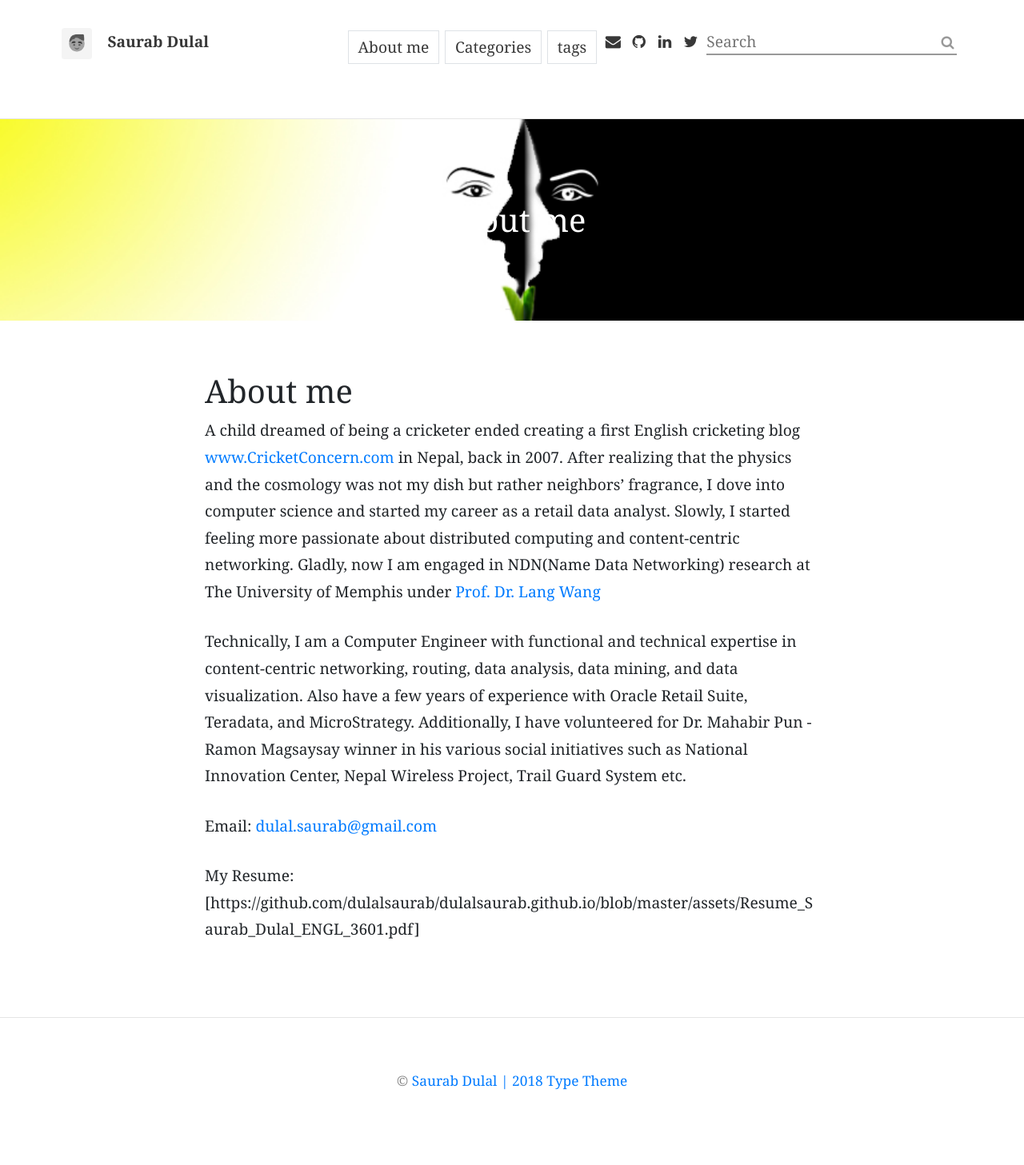
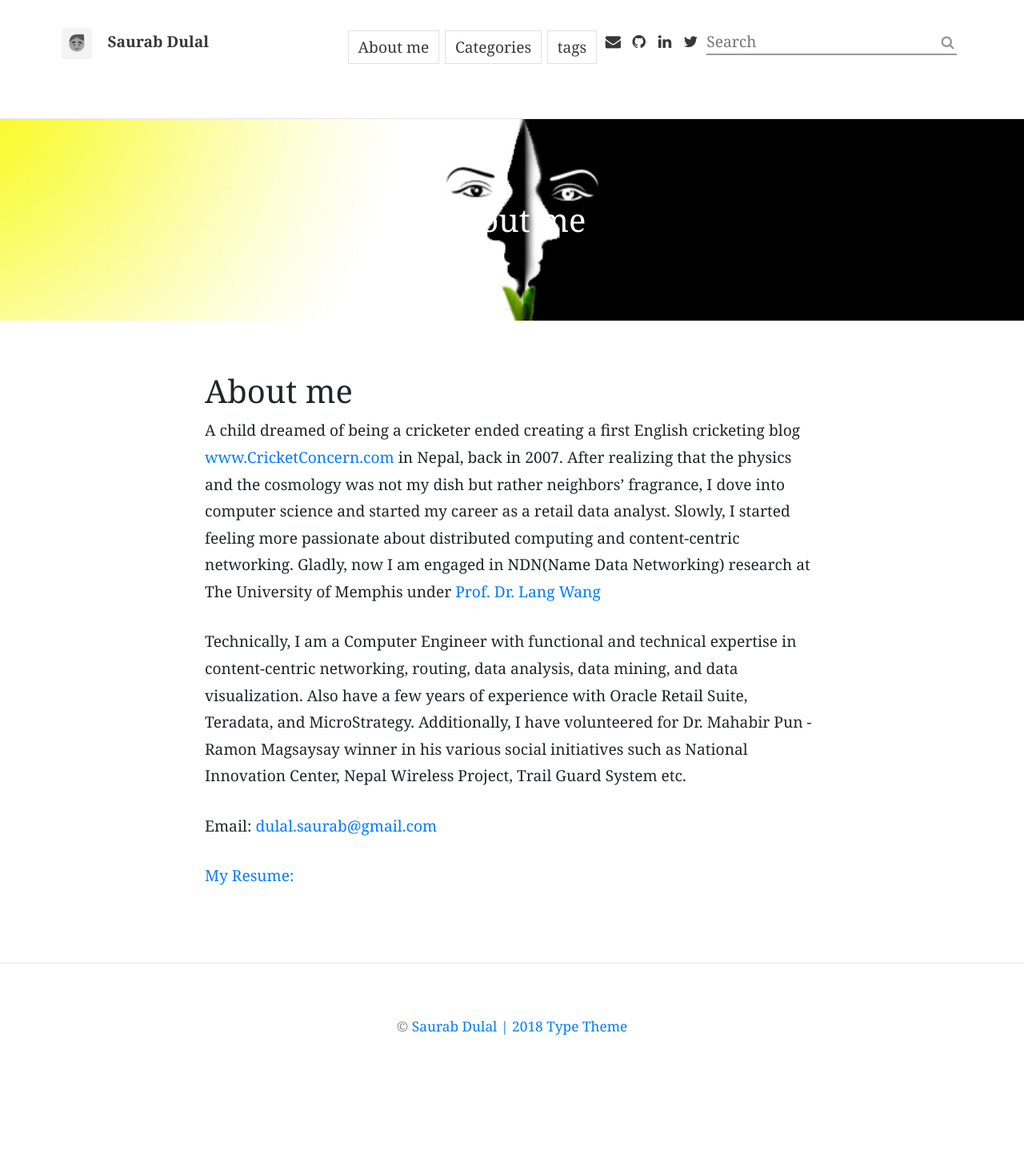
Before and after one commit to dulalsaurab/dulalsaurab.github.io_old, a Jekyll site: the page built from about.md, in a window 1280 px wide. Shown: the whole page at 80% size. Built offline with Jekyll 4.4.1, drawn with Linux system fonts in a browser that asks for light colours; nearby versions of some CDN libraries; our own code applies the rules of GitHub Pages for plain Markdown files; after the commit the page ends 1390 px from its top, so only the background shows below that.

Commit message:
Update about.md

```diff
--- a/about.md
+++ b/about.md
@@ -17,4 +17,4 @@ Technically, I am a Computer Engineer with functional and technical expertise in
 
 Email: [dulal.saurab@gmail.com](mailto:dulal.saurab@gmail.com)
 
-My Resume: [https://github.com/dulalsaurab/dulalsaurab.github.io/blob/master/assets/Resume_Saurab_Dulal_ENGL_3601.pdf]
+[My Resume: ](https://github.com/dulalsaurab/dulalsaurab.github.io/blob/master/assets/Resume_Saurab_Dulal_ENGL_3601.pdf)
```
